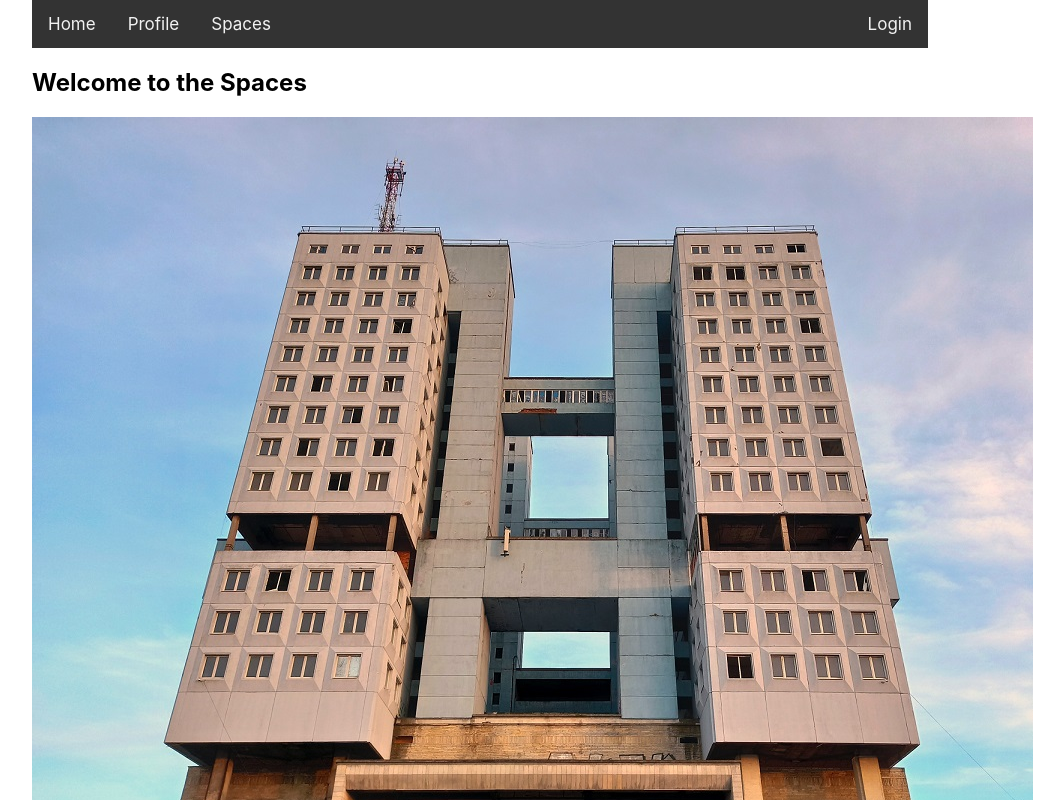
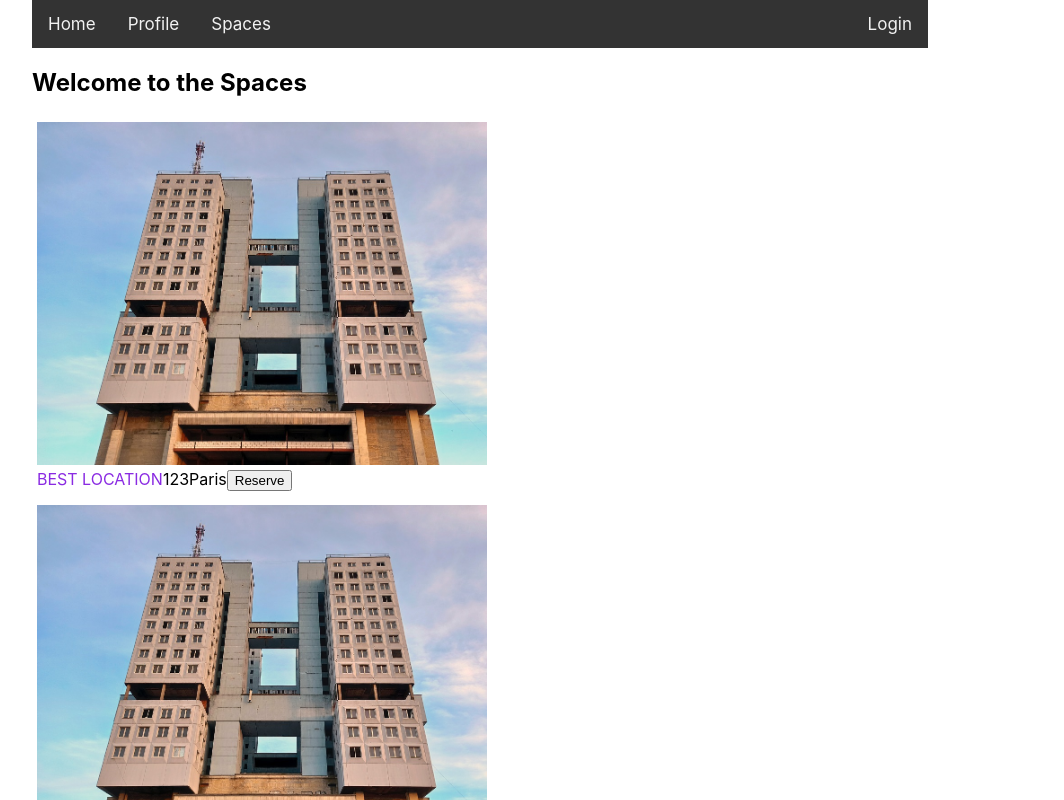
Before and after one commit to triciopa/react-typescript-course, a React (Create React App) app: page /spaces in a window 1280 px wide. Shown: the top 800 px of the page, without its empty margins (160-1224 px from the left). Built offline with nearby package versions, Linux system fonts and the light colour scheme.

Commit message:
add styles

```diff
--- a/src/components/spaces/SpaceComponent.css
+++ b/src/components/spaces/SpaceComponent.css
@@ -0,0 +1,17 @@
+.spaceComponent {
+  display: inline-block;
+  width: 450px;
+  margin: 5px;
+  overflow: auto;
+}
+
+img {
+  max-width: 100%;
+  max-height: 100%;
+}
+
+.name {
+  text-align: center;
+  text-transform: uppercase;
+  color: blueviolet;
+}
```
